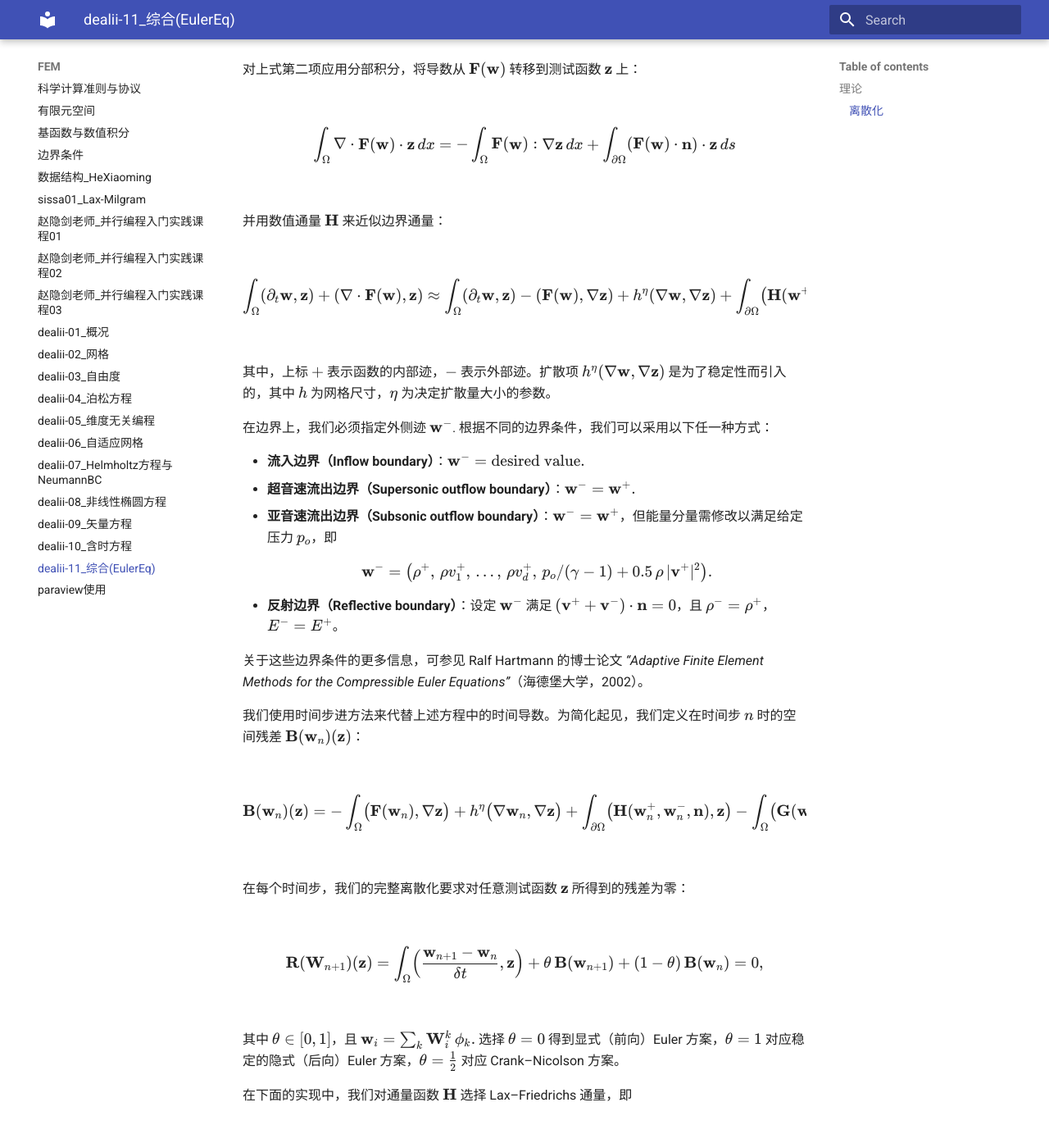
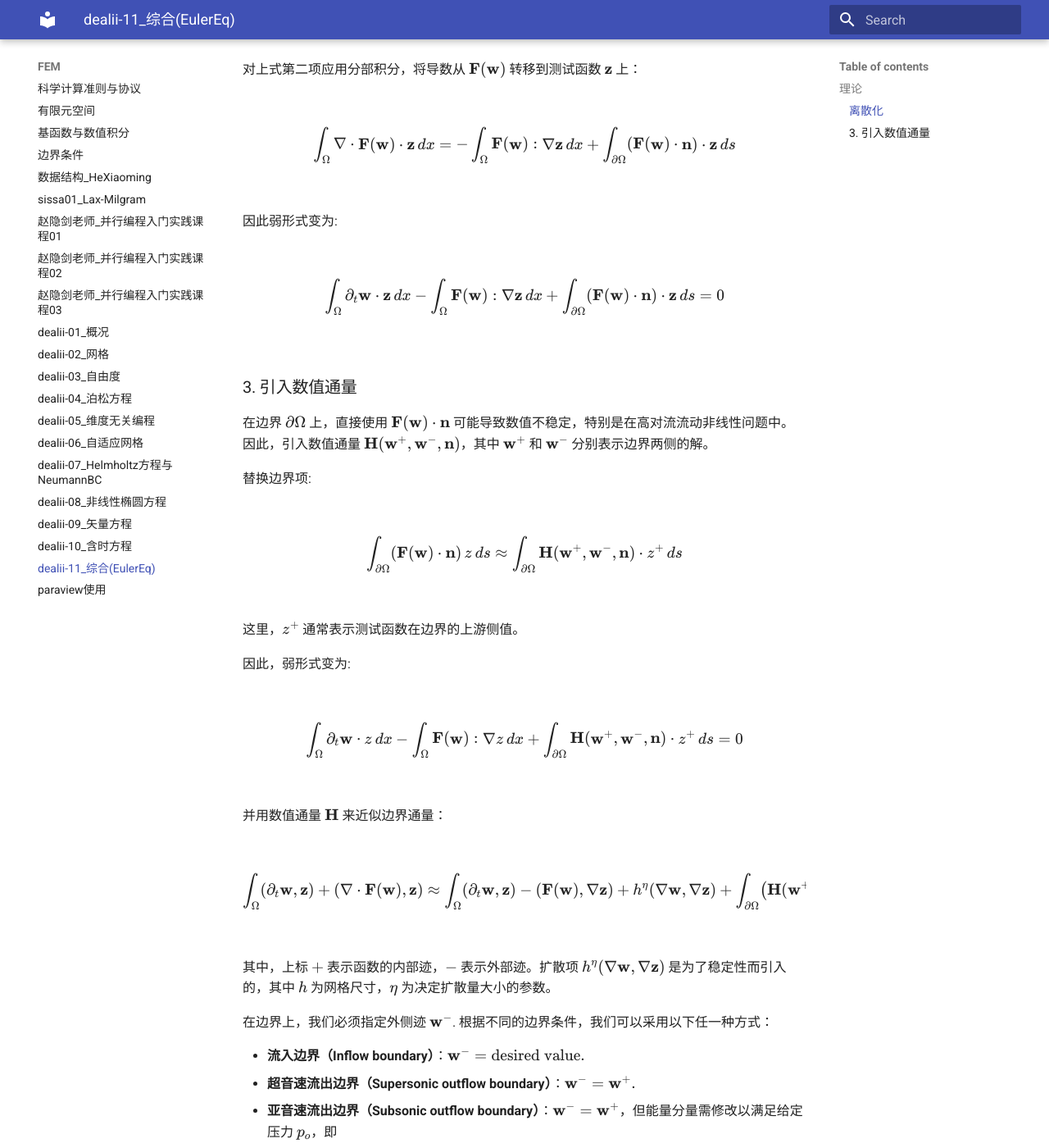
Before and after one commit to ymma98/technotes, an MkDocs documentation site: the page built from docs/FEM/dealii-11_综合(EulerEq).md, in a window 1280 px wide and 1400 px high, scrolled down 1843 px. Shown: the whole window at 82% size. Built offline with MkDocs 1.6.1 and Material for MkDocs 9.7.7, drawn with Linux system fonts in a browser that asks for light colours.

Commit message:
docs/FEM/dealii-11_综合(EulerEq).md updated from https://stackedit.cn/

```diff
--- a/docs/FEM/dealii-11_综合(EulerEq).md
+++ b/docs/FEM/dealii-11_综合(EulerEq).md
@@ -81,6 +81,31 @@ $$
 \int_{\Omega} \nabla \cdot \mathbf{F}(\mathbf{w}) \cdot \mathbf{z} \, dx =- \int_{\Omega} \mathbf{F}(\mathbf{w}) : \nabla \mathbf{z} \, dx+ \int_{\partial \Omega} (\mathbf{F}(\mathbf{w}) \cdot \mathbf{n}) \cdot \mathbf{z} \, ds
 $$
 
+因此弱形式变为:
+
+$$
+\int_{\Omega} \partial_t \mathbf{w} \cdot \mathbf{z} \, dx- \int_{\Omega} \mathbf{F}(\mathbf{w}) : \nabla \mathbf{z} \, dx+ \int_{\partial \Omega} (\mathbf{F}(\mathbf{w}) \cdot \mathbf{n}) \cdot \mathbf{z} \, ds = 0
+$$
+
+### 3. 引入数值通量
+
+在边界 $\partial \Omega$ 上，直接使用 $\mathbf{F}(\mathbf{w}) \cdot \mathbf{n}$ 可能导致数值不稳定，特别是在高对流流动非线性问题中。因此，引入数值通量 $\mathbf{H}(\mathbf{w}^+, \mathbf{w}^-, \mathbf{n})$，其中 $\mathbf{w}^+$ 和 $\mathbf{w}^-$ 分别表示边界两侧的解。
+
+替换边界项:
+
+$$
+\int_{\partial \Omega} (\mathbf{F}(\mathbf{w}) \cdot \mathbf{n}) \, z \, ds \approx \int_{\partial \Omega} \mathbf{H}(\mathbf{w}^+, \mathbf{w}^-, \mathbf{n}) \cdot z^+ \, ds
+$$
+
+这里，$z^+$ 通常表示测试函数在边界的上游侧值。
+
+因此，弱形式变为:
+
+$$
+\int_{\Omega} \partial_t \mathbf{w} \cdot z \, dx - \int_{\Omega} \mathbf{F}(\mathbf{w}) : \nabla z \, dx + \int_{\partial \Omega} \mathbf{H}(\mathbf{w}^+, \mathbf{w}^-, \mathbf{n}) \cdot z^+ \, ds = 0
+$$
+
+
 并用数值通量 $\mathbf{H}$ 来近似边界通量：
 
 $$
```
Also changed, not shown: other parts of docs/FEM/dealii-11_综合(EulerEq).md (+3 -3 lines).
